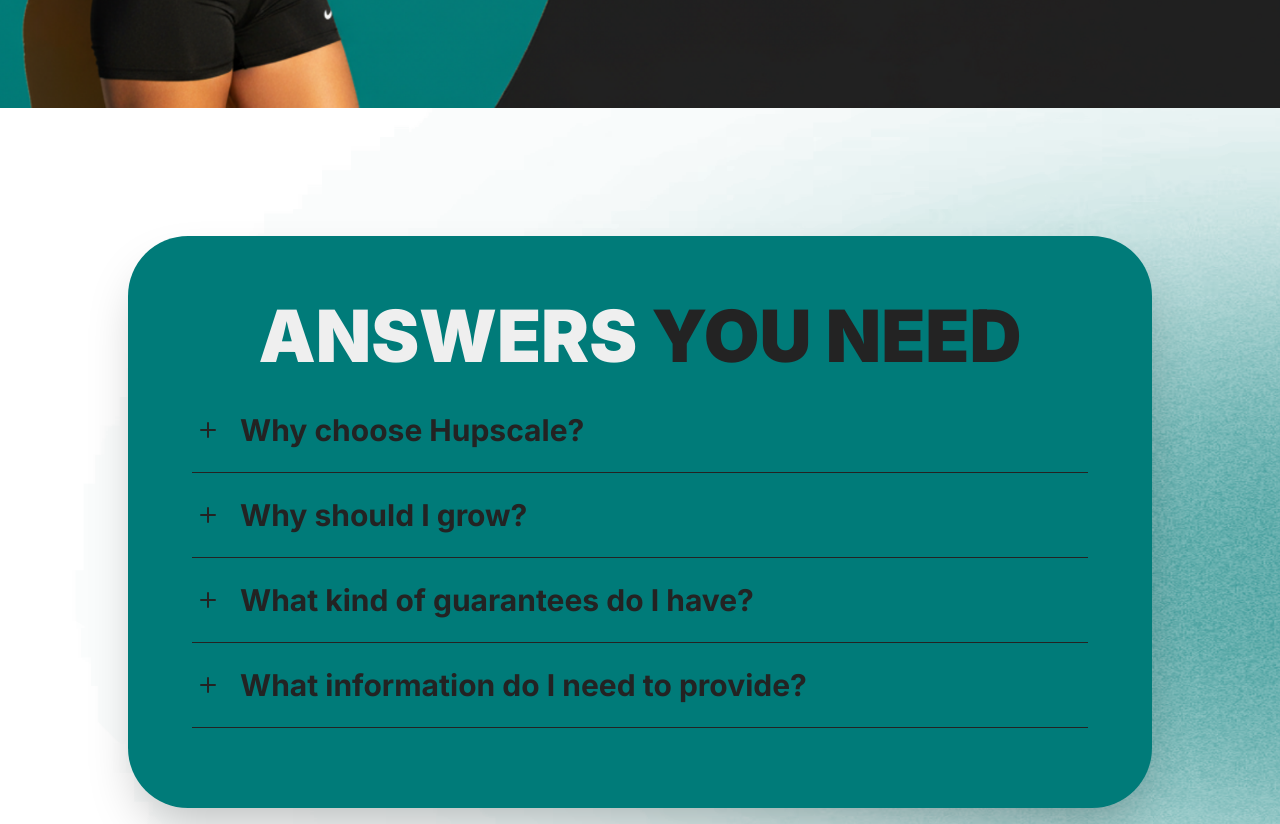
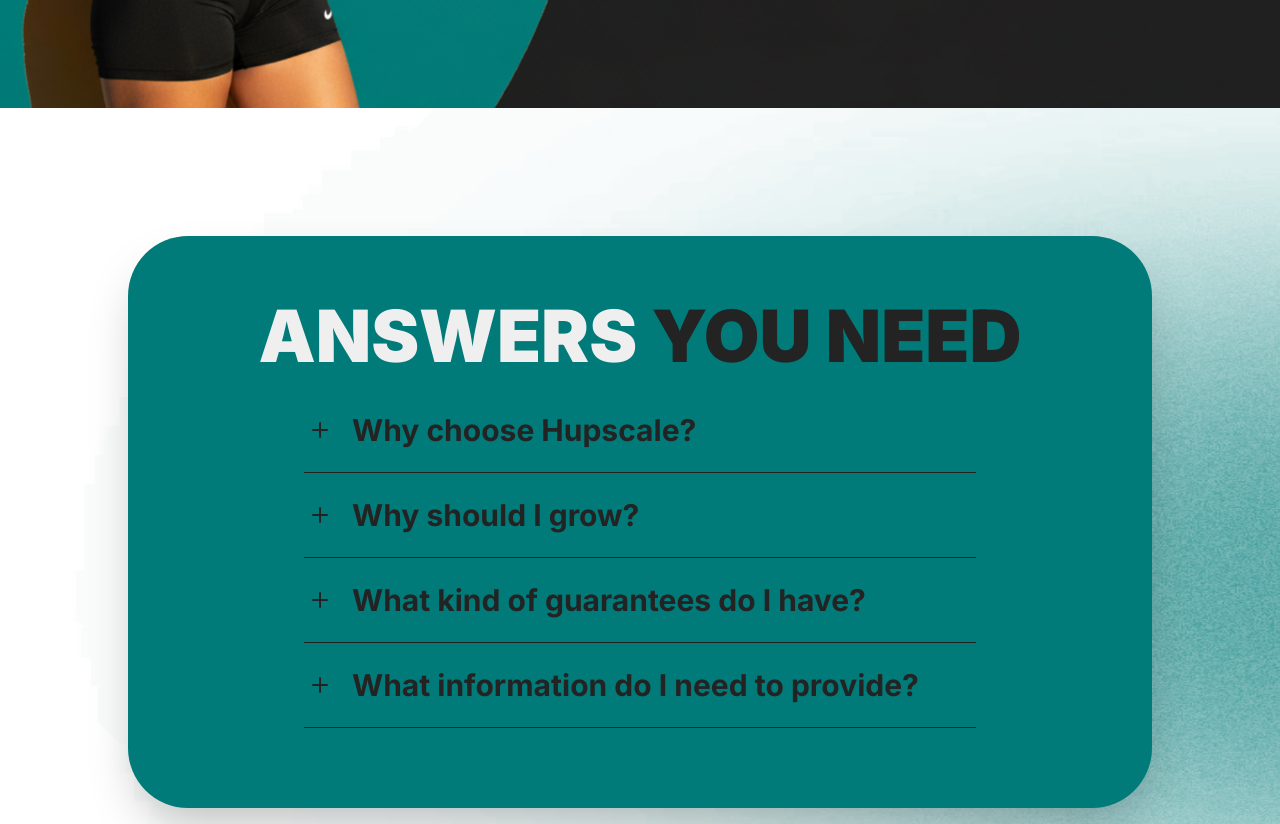
Before and after one commit to LongRodSilver/Hupscale, a Next.js app: page / in a window 1280 px wide. Shown: the part 4692-5516 px from the top of the page. Built offline with nearby package versions, Linux system fonts and the light colour scheme; a web font is replaced by a local one.

Commit message:
FAQ section: Force text centering on mobile with text-center lg:text-left pattern

```diff
--- a/app/page.tsx
+++ b/app/page.tsx
@@ -1285,7 +1285,7 @@
 
       {/* FAQ section stays outside - it's not sticky */}
       <section
-        className="bg-cover bg-center bg-no-repeat py-16 px-4 sm:px-8 lg:px-16"
+        className="relative flex flex-col items-center justify-center bg-cover bg-center bg-no-repeat py-16 px-4 sm:px-8 lg:px-16"
         style={{
           zIndex: 7,
           backgroundImage: `url(${getImagePath("/answers-section-bg-teal-vectorized.png")})`,
@@ -1301,15 +1301,15 @@
           <div className="inline-flex flex-col h-auto w-full max-w-5xl bg-[#007B79] shadow-2xl p-6 sm:p-8 lg:p-12 xl:p-16 mx-auto overflow-visible transition-all duration-300 rounded-3xl lg:rounded-[60px]">
 
             {/* Title - Responsive */}
-            <h2 className="font-black text-3xl sm:text-4xl md:text-5xl lg:text-6xl xl:text-7xl text-center text-[rgb(239,239,239)] mb-6 lg:mb-8 leading-tight">
+            <h2 className="font-black text-3xl sm:text-4xl md:text-5xl lg:text-6xl xl:text-7xl text-center text-[rgb(239,239,239)] mb-6 lg:mb-8 leading-tight break-words max-w-full">
 {t('faq.heading.answers')} <span className="text-[rgb(35,35,35)] font-black">{t('faq.heading.youNeed')}</span>
             </h2>
 
             {/* FAQ Items - Responsive */}
             {getFaqs().map((item, i) => (
-              <div key={i}>
+              <div key={i} className="w-full max-w-2xl mx-auto text-center lg:text-left">
                 <div
-                  className="flex items-center gap-3 lg:gap-4 cursor-pointer py-2"
+                  className="flex flex-col sm:flex-row items-center sm:items-center gap-3 lg:gap-4 cursor-pointer py-2"
                   onClick={() => setOpenFaqIdx(openFaqIdx === i ? null : i)}
                 >
                   {/* Custom Plus/Minus Icon - Responsive */}
@@ -1321,12 +1321,12 @@
                       <div className="absolute w-0.5 h-3 sm:h-4 bg-[#232323] rounded-sm" />
                     )}
                   </div>
-                  <span className="font-onest text-lg sm:text-xl lg:text-2xl xl:text-3xl font-bold text-[#232323] flex-1">
+                  <span className="font-onest text-lg sm:text-xl lg:text-2xl xl:text-3xl font-bold text-[#232323] flex-1 text-center lg:text-left break-words">
                     {item.q}
                   </span>
                 </div>
                 {openFaqIdx === i && item.a && (
-                  <div className="font-onest text-base sm:text-lg lg:text-xl xl:text-2xl text-white max-w-full w-full ml-8 sm:ml-12 mt-2 mb-4 lg:mb-6 leading-relaxed break-words">
+                  <div className="font-onest text-base sm:text-lg lg:text-xl xl:text-2xl text-white max-w-full w-full sm:ml-8 lg:ml-12 mt-2 mb-4 lg:mb-6 leading-relaxed break-words text-center lg:text-left px-4 sm:px-0">
                     {item.a}
                   </div>
                 )}
@@ -1341,7 +1341,7 @@
         <div className="relative z-10 flex flex-col items-center gap-12 lg:gap-16 pt-20 lg:pt-32 pb-20 lg:pb-32">
 
           {/* Main Heading - Responsive */}
-          <h1 className="font-black text-2xl sm:text-3xl md:text-4xl lg:text-5xl xl:text-6xl text-center text-[#232323] leading-tight uppercase max-w-4xl mx-auto">
+          <h1 className="font-black text-2xl sm:text-3xl md:text-4xl lg:text-5xl xl:text-6xl text-center text-[#232323] leading-tight uppercase max-w-4xl mx-auto break-words px-4">
             TAKE YOUR ASTEROIDS AND<br className="hidden sm:block" />
             <span className="sm:hidden"> </span>SCALE YOUR VISION
           </h1>
```
